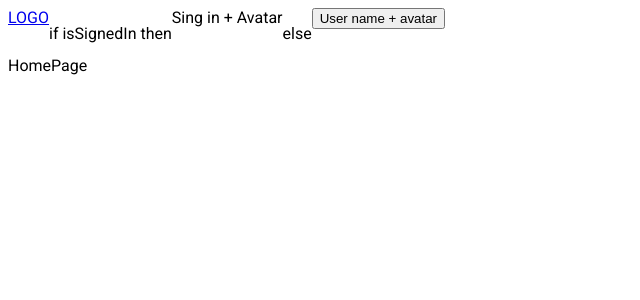
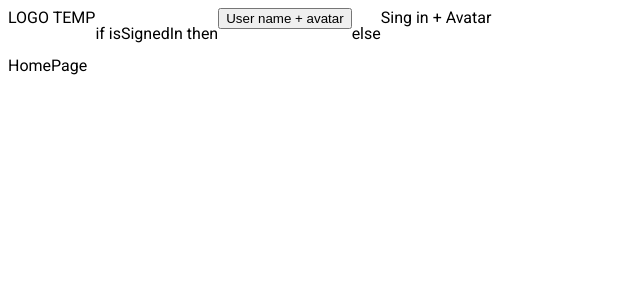
Before and after one commit to ServerIbraimovUa/agua_vivo_app, a React (Vite) app: page /agua_vivo_app/home in a window 1280 px wide. Shown: the top 300 px of the page, without its empty margins (0-640 px from the left). Built offline with nearby package versions, Linux system fonts and the light colour scheme.

Commit message:
basic logic for Logo component added
commented, waiting for redux

```diff
--- a/src/components/Header/Header.tsx
+++ b/src/components/Header/Header.tsx
@@ -10,10 +10,11 @@ const Header = () => {
   return <NavbarContainer>
 
     <Logo />
+
     <p>if isSignedIn then</p>
+    <UserLogo />
+    <p>else</p>
     <UserAuth />
-    <p>else</p>
-    <UserLogo />
 
   </NavbarContainer>;
 };
--- a/src/components/Header/Logo/Logo.tsx
+++ b/src/components/Header/Logo/Logo.tsx
@@ -1,9 +1,20 @@
-
+// import { UseSelector } from "react-redux";
+// import { selectAuthIsSignedIn } from 'redux/auth.selectors';
 
 const Logo = () => {
+  // const isSignedIn = useSelector(selectAuthIsSignedIn);
   return (
-    <div>
-      <a href="/">LOGO</a>
+   <div>
+      {/* {isSignedIn ? (
+        <>
+         <a href="/">LOGO</a>
+        </>
+      ) : (
+        <>
+         <a href="/welcome">LOGO</a>
+        </>
+      )} */}
+      LOGO TEMP
     </div>
   );
 }
```
